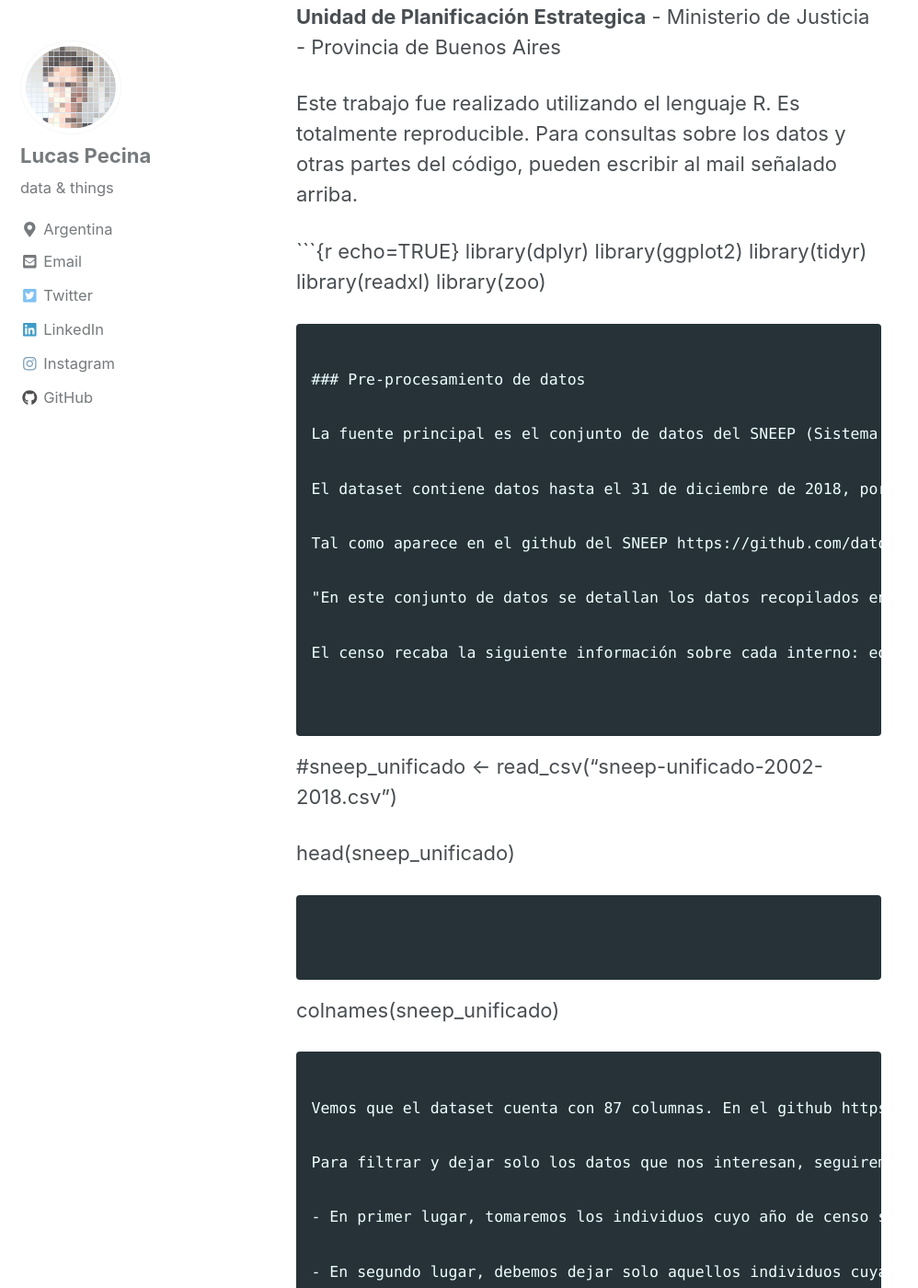
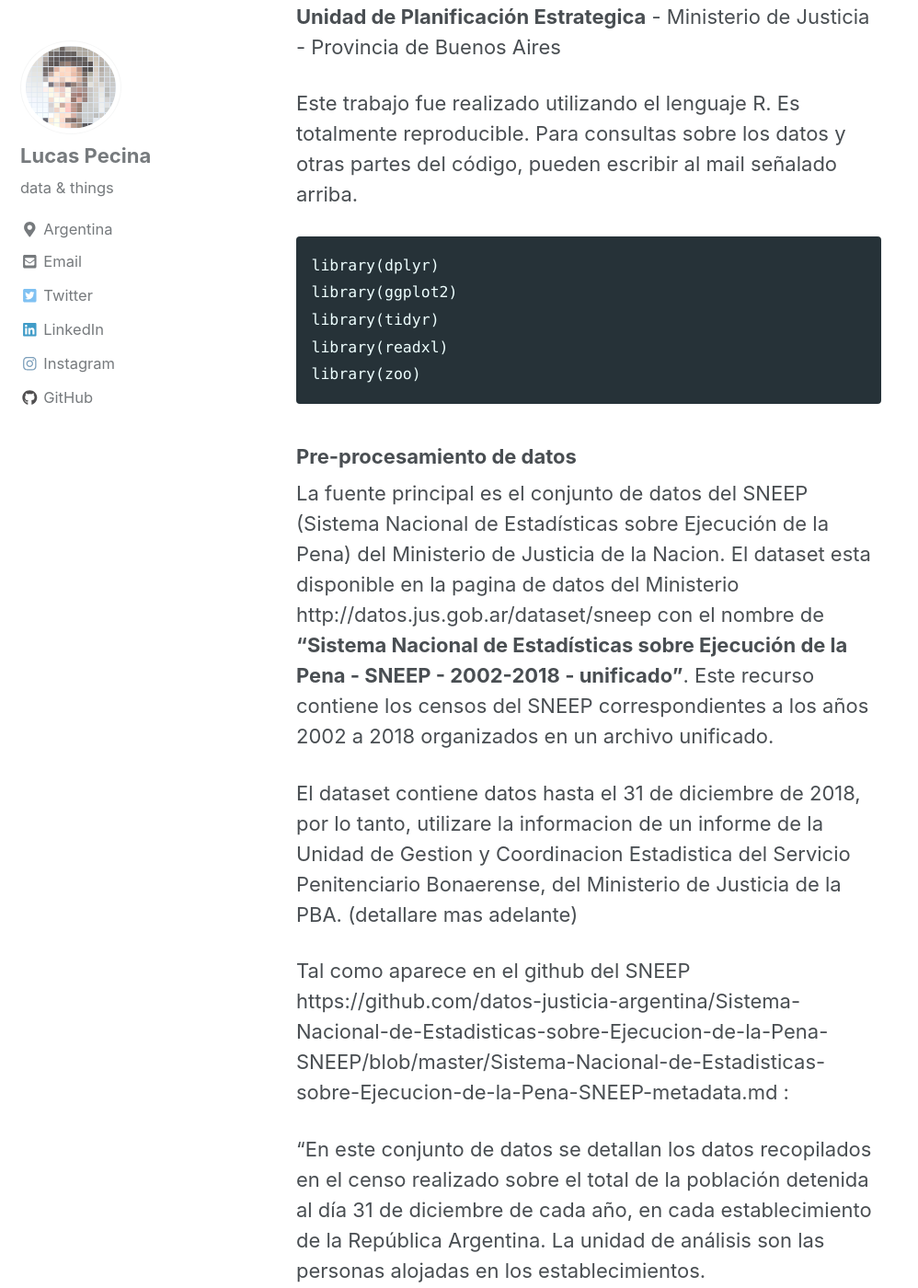
Before and after one commit to lucaspecina/lucaspecina.github.io, a Jekyll site: the page built from _posts/2020-03-01-costo_presos23737_PBA.md, in a window 1280 px wide and 1400 px high, scrolled down 362 px. Shown: the whole window at 92% size, without its empty margins (0-998 px from the left). Built offline with Jekyll 4.4.1, drawn with Linux system fonts in a browser that asks for light colours; nearby versions of some CDN libraries; some of the changed text lies outside the part shown.

Commit message:
Update 2020-03-01-costo_presos23737_PBA.md

````diff
--- a/_posts/2020-03-01-costo_presos23737_PBA.md
+++ b/_posts/2020-03-01-costo_presos23737_PBA.md
@@ -8,7 +8,7 @@ Por **Lucas Pecina** lucaspecina@gmail.com
 
 Este trabajo fue realizado utilizando el lenguaje R. Es totalmente reproducible. Para consultas sobre los datos y otras partes del código, pueden escribir al mail señalado arriba.
 
-```{r echo=TRUE}
+```r
 library(dplyr)
 library(ggplot2)
 library(tidyr)
````
